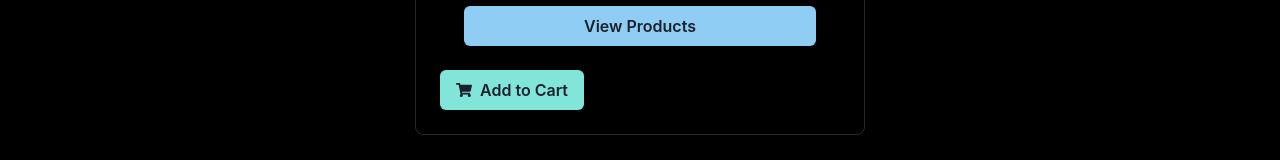
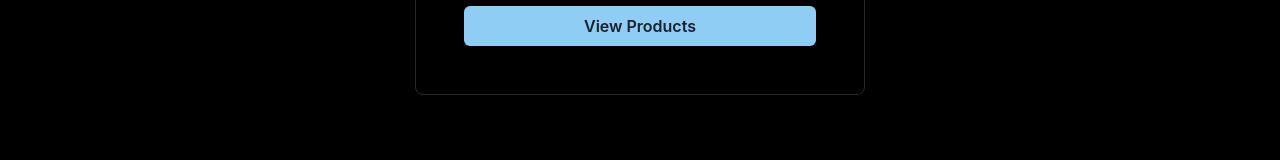
Before and after one commit to Koolmool/www.Tijaratkwt1.com, a React (Vite) app: page / in a window 1280 px wide. Shown: the part 534-694 px from the top of the page. Built offline with nearby package versions, Linux system fonts and the light colour scheme.

Commit message:
can you remove only the add to cart button from this page
Removed the "Add to Cart" button from the `Index` page as requested.

```diff
--- a/src/pages/Index.jsx
+++ b/src/pages/Index.jsx
@@ -31,10 +31,6 @@ const Index = () => {
             </Button>
           </Stack>
         </Box>
-
-        <Button leftIcon={<FaShoppingCart />} colorScheme="teal" variant="solid" onClick={handleAddToCart}>
-          Add to Cart
-        </Button>
       </Box>
     </Flex>
   );
```
